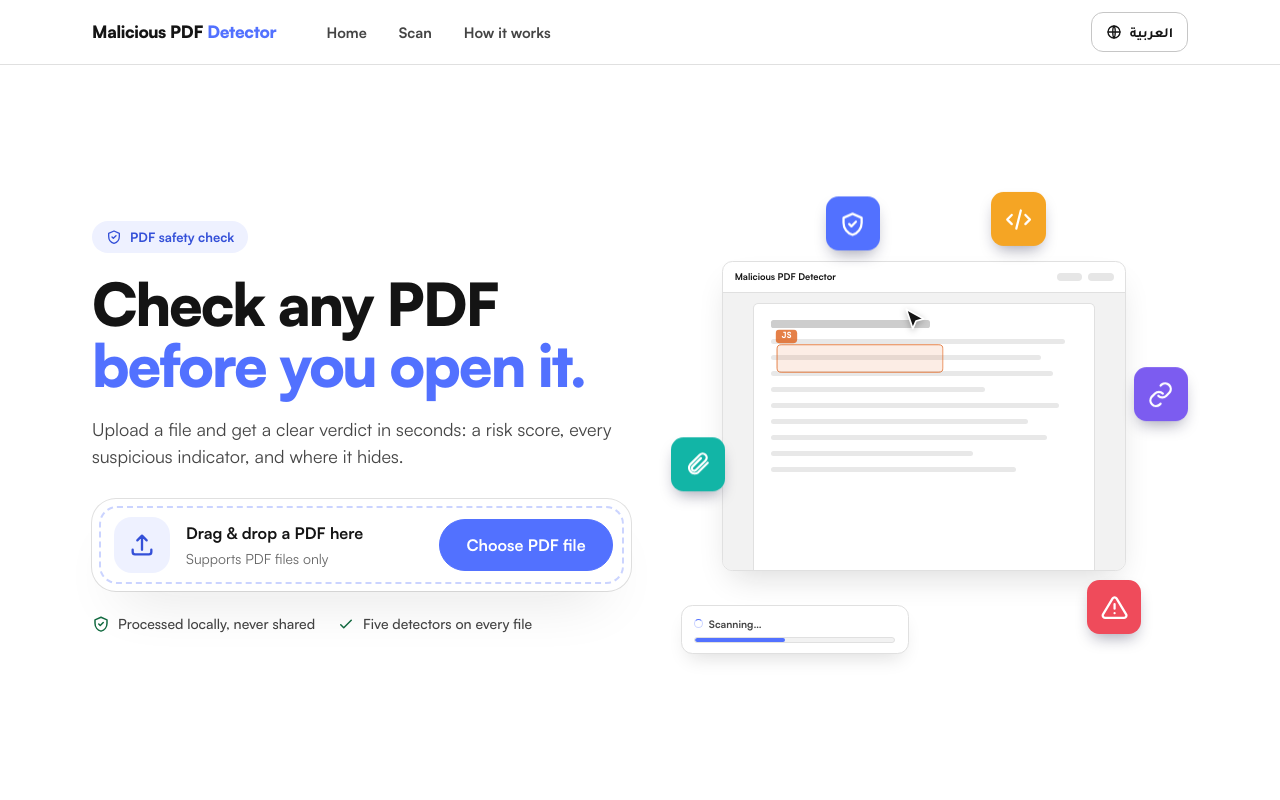
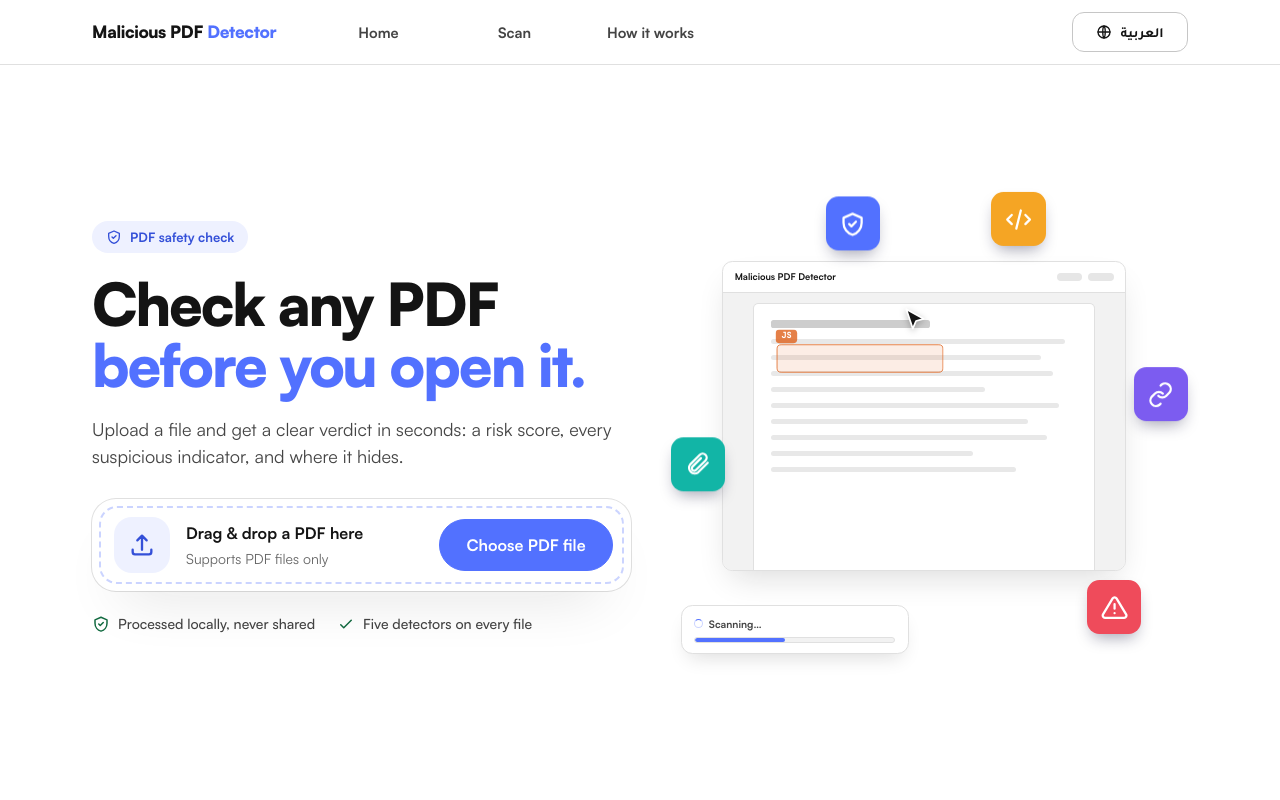
Before and after one commit to Diiiyala/Malicious-PDF-Detector, a React (Vite) app in the folder frontend/: page / in a window 1280 px wide. Shown: the top 800 px of the page. Built offline with nearby package versions, Linux system fonts and the light colour scheme.

Commit message:
Fix Header

```diff
--- a/frontend/src/App.jsx
+++ b/frontend/src/App.jsx
@@ -732,7 +732,7 @@ function App() {
 
                 {/* Tabs (hidden while capturing the shared image, where all sections are shown) */}
                 {!capturing && (
-                  <div className="md:col-span-3 flex gap-1 border-b border-line-2 overflow-x-auto" role="tablist">
+                  <div className="md:col-span-3 flex gap-1 border-b border-line-2 overflow-x-auto" role="tablist" dir="ltr">
                     {[
                       { k: 'findings', en: 'Findings', ar: 'النتائج', n: scanResult.threats.length },
                       { k: 'scripts', en: 'Scripts', ar: 'السكريبتات', n: scanResult.extractedScripts.length },
--- a/frontend/src/LightHome.jsx
+++ b/frontend/src/LightHome.jsx
@@ -173,7 +173,7 @@ export default function LightHome({ isAr, isLoaded, onToggleLang, onFile, onReje
 
   return (
     <div className="lp" dir={isAr ? 'rtl' : 'ltr'}>
-      <header className={`topbar${isLoaded ? '' : ' hide'}`}>
+      <header className={`topbar${isLoaded ? '' : ' hide'}`} dir="ltr">
         <div className="top-in">
           <button type="button" className="brand" aria-label="Malicious PDF Detector" onClick={() => scrollToId(null)}>
             <b>Malicious PDF <span>Detector</span></b>
--- a/frontend/src/lightHome.css
+++ b/frontend/src/lightHome.css
@@ -236,3 +236,8 @@
 @media (prefers-reduced-motion:reduce){.lp *,.lp *::before,.lp *::after{animation:none!important;transition:none!important}}
 .lp .vc b,.lp .mkr em{unicode-bidi:plaintext;direction:ltr}
 .lp[dir=rtl] .vc b{direction:rtl}
+
+@media (min-width:761px){
+  .lp .nav button{width:132px;justify-content:center;padding-inline:0}
+  .lp .lang{width:116px;justify-content:center;padding-inline:0}
+}
```
